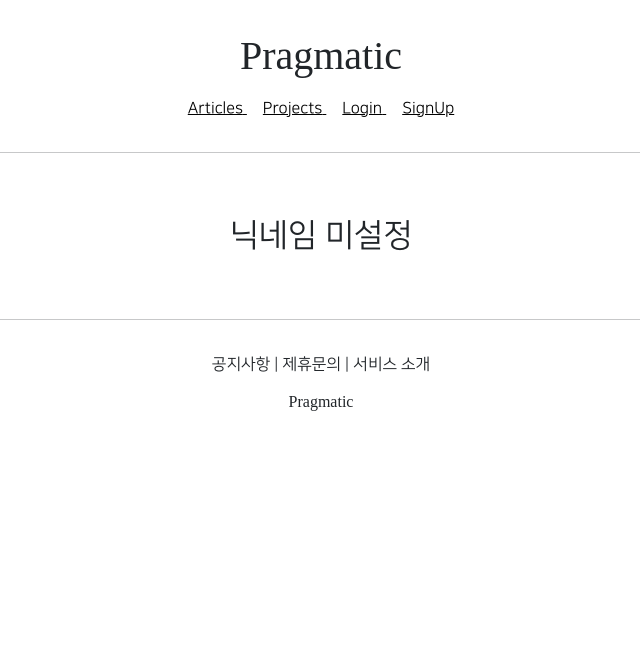
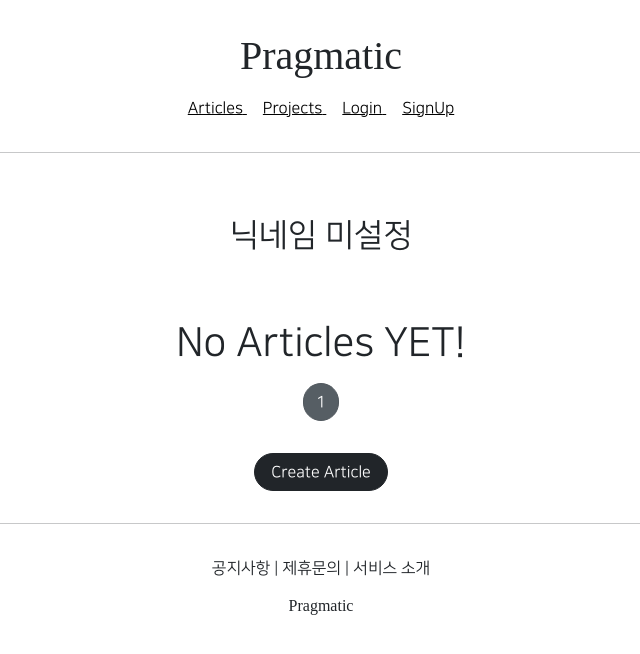
Before and after one commit to HwangSoonHyun/Practice0, a Django app: page /accounts/detail/3 in a window 1280 px wide. Shown: the top 654 px of the page, without its empty margins (319-959 px from the left). Run offline with Django 3.2, Linux system fonts and the light colour scheme; data comes from the database, SQL or seed files in the repository; both versions use the stored data as it was after the commit; parts of the project's set-up code (start-up, migrations or seed data) failed here and were passed over; some libraries are stand-ins or nearby versions; some web fonts are replaced.

Commit message:
MultipleObjectMixin을 통한 ProjectApp 마무리

```diff
--- a/accountapp/templates/accountapp/detail.html
+++ b/accountapp/templates/accountapp/detail.html
@@ -46,6 +46,13 @@
                 </p>
             </a>
             {% endif %}
+
+        </div>
+
+        <div>
+
+            {% include 'snippets/list_fragment.html' with article_list=object_list %}
+
         </div>
     </div>
 
--- a/accountapp/views.py
+++ b/accountapp/views.py
@@ -8,11 +8,12 @@ from django.shortcuts import render
 from django.urls import reverse, reverse_lazy
 from django.utils.decorators import method_decorator
 from django.views.generic import CreateView, DetailView, UpdateView, DeleteView
+from django.views.generic.list import MultipleObjectMixin
 
 from accountapp.decorators import account_ownership_required
 from accountapp.forms import AccountUpdateForm
 from accountapp.models import HelloWorld
-
+from articleapp.models import Article
 
 has_ownership = [account_ownership_required, login_required]
 
@@ -39,10 +40,16 @@ class AccountCreateView(CreateView):
     success_url = reverse_lazy('accountapp:hello_world')
     template_name = 'accountapp/create.html'
 
-class AccountDetailView(DetailView):
+class AccountDetailView(DetailView, MultipleObjectMixin):
     model = User
     context_object_name = 'target_user'
     template_name = 'accountapp/detail.html'
+
+    paginate_by = 25
+
+    def get_context_data(self, **kwargs):
+        object_list = Article.objects.filter(writer=self.get_object())
+        return super(AccountDetailView, self).get_context_data(object_list=object_list, **kwargs)
 
 @method_decorator(has_ownership, 'get')
 @method_decorator(has_ownership, 'post')
--- a/articleapp/forms.py
+++ b/articleapp/forms.py
@@ -6,4 +6,4 @@ from articleapp.models import Article
 class ArticleCreationForm(ModelForm):
     class Meta:
         model = Article
-        fields = ['title', 'image', 'content']
+        fields = ['title', 'image','project', 'content']
--- a/articleapp/models.py
+++ b/articleapp/models.py
@@ -2,10 +2,12 @@ from django.contrib.auth.models import User
 from django.db import models
 
 # Create your models here.
+from projectapp.models import Project
 
 
 class Article(models.Model):
     writer = models.ForeignKey(User, on_delete=models.SET_NULL, related_name='article', null=True)
+    project = models.ForeignKey(Project, on_delete=models.SET_NULL, related_name='article', null=True)
 
     title = models.CharField(max_length=200, null=True)
     image = models.ImageField(upload_to='articles/', null=False)
--- a/projectapp/templates/projectapp/detail.html
+++ b/projectapp/templates/projectapp/detail.html
@@ -14,6 +14,11 @@
                 {{ target_project.description }}
             </h5>
 
+        </div>
+
+        <div>
+
+            {% include 'snippets/list_fragment.html' with article_list=object_list %}
 
         </div>
     </div>
--- /dev/null
+++ b/templates/snippets/list_fragment.html
@@ -0,0 +1,50 @@
+{% load static %}
+
+
+<style>
+
+    .container {
+        padding: 0;
+        margin: 0, auto;
+    }
+
+    .container a {
+        width: 45%;
+        max-width: 250px;
+    }
+
+    .container div {
+      display: flex;
+      justify-content: center;
+      align-items: center;
+      border-radius: 1rem;
+    }
+
+    .container img{
+        width: 100%;
+        border-radius: 1rem;
+    }
+
+</style>
+    {% if article_list %}
+    <div class="container">
+        {% for article in article_list %}
+        <a href="{% url 'articleapp:detail' pk=article.pk %}">
+            {% include 'snippets/card.html' with article=article %}
+        </a>
+        {% endfor %}
+    </div>
+    <script src="{% static 'js/magicgrid.js' %}"></script>
+    {% else %}
+    <div class="text-center">
+        <h1>No Articles YET!</h1>
+    </div>
+    {% endif %}
+
+    {% include 'snippets/pagination.html' with page_obj=page_obj %}
+
+    <div style="text-align: center">
+        <a href="{% url 'articleapp:create' %}" class="btn btn-dark rounded-pill mt-3 mb-3 px-3">
+            Create Article
+        </a>
+    </div>
```
Also changed, not shown: projectapp/views.py (+9 -1 lines), articleapp/migrations/0002_article_project.py (added), db.sqlite3.
